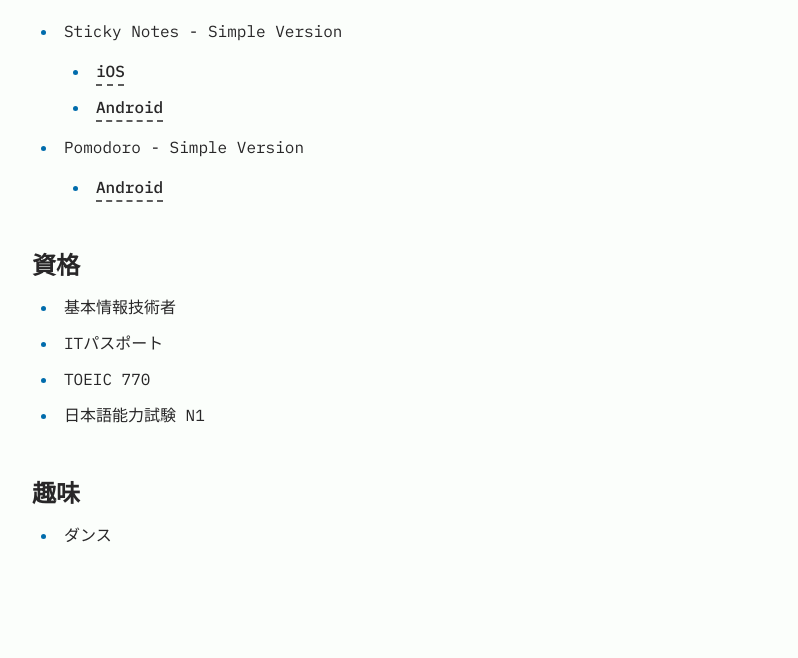
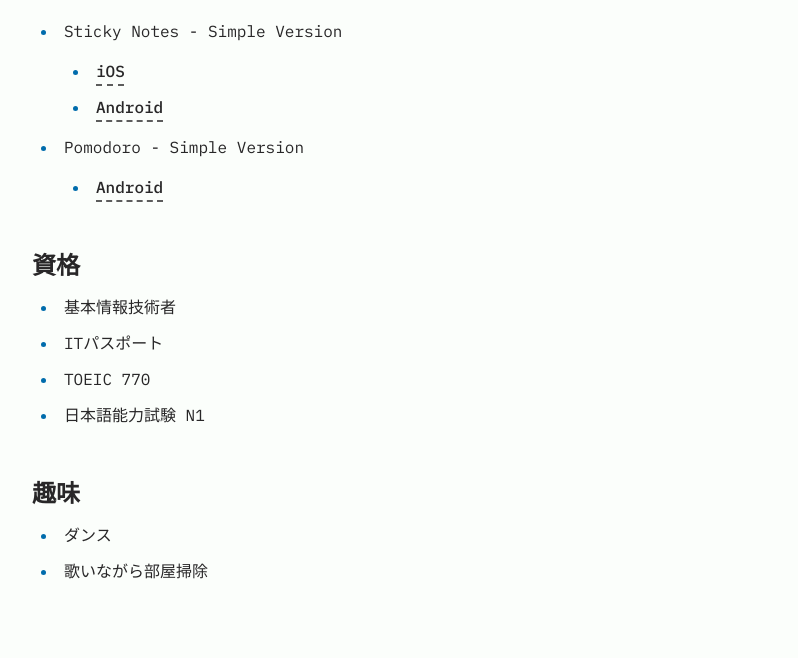
Before and after one commit to piyocolony31/piyocolony31-blog, an Astro site: page /about in a window 1280 px wide. Shown: the part 1604-2262 px from the top of the page, without its empty margins (240-1038 px from the left). Built offline with nearby package versions, Linux system fonts and the light colour scheme; Astro itself is replaced by a stand-in of ours.

Commit message:
趣味を追加

```diff
--- a/src/pages/about.md
+++ b/src/pages/about.md
@@ -56,3 +56,4 @@ Flutter で iOS/Android アプリを開発しました。
 ## 趣味
 
 - ダンス
+- 歌いながら部屋掃除
```
